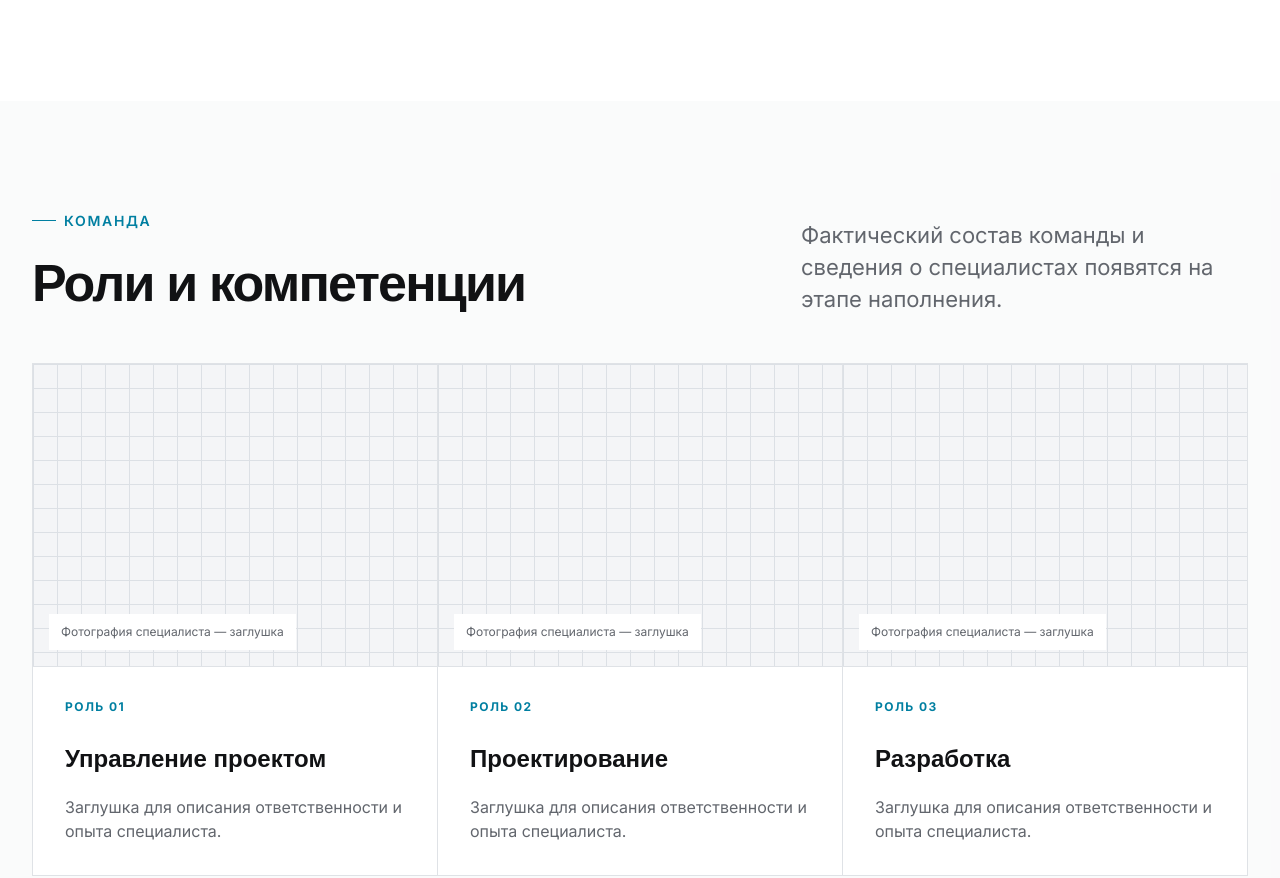
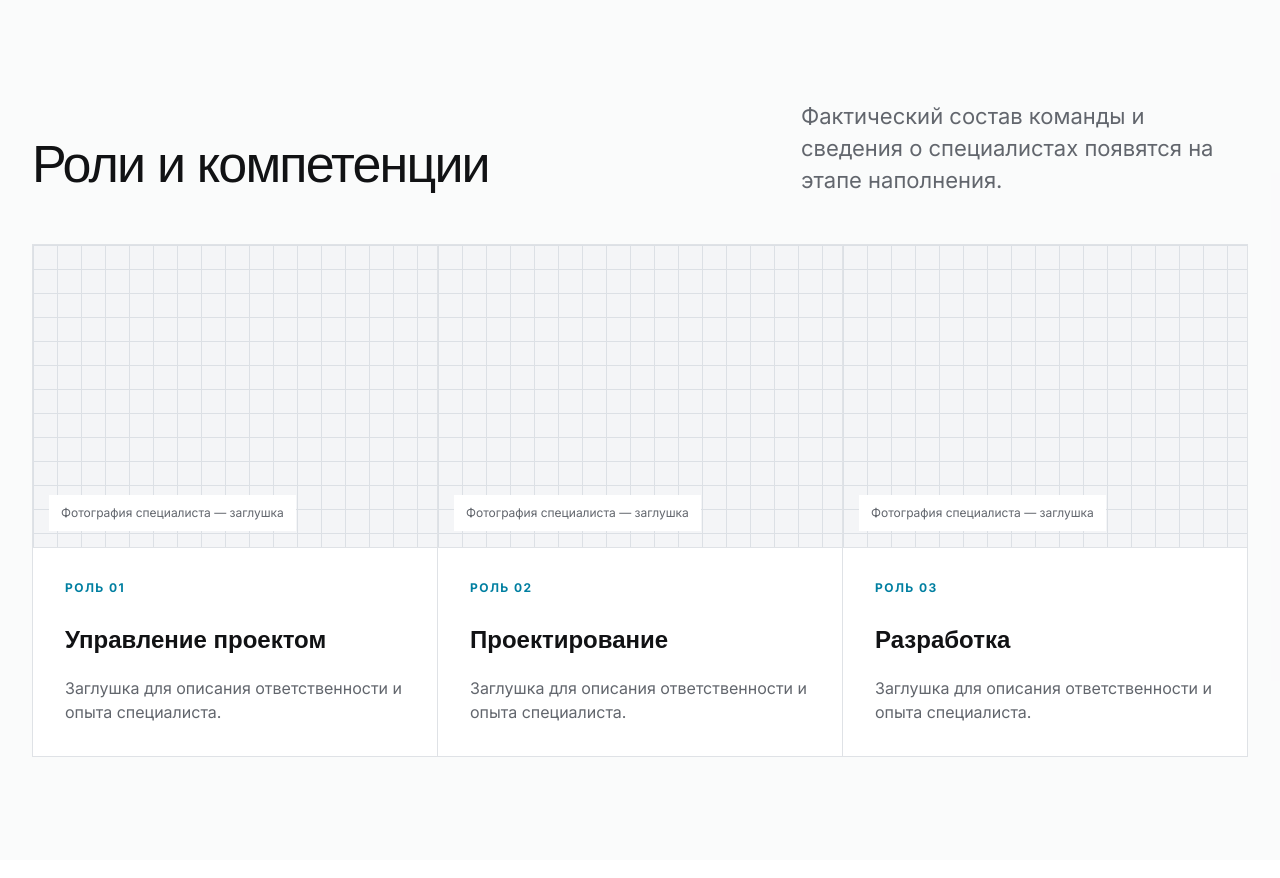
Before and after one commit to HELLISH-SATAN-666/kliko-site, a Next.js app: page /about in a window 1280 px wide. Shown: the part 1860-2738 px from the top of the page. Built offline with nearby package versions, Linux system fonts and the light colour scheme; a web font is replaced by a local one.

Commit message:
feat: упростить заголовки блока услуг

```diff
--- a/src/app/about/page.tsx
+++ b/src/app/about/page.tsx
@@ -10,7 +10,6 @@ export const metadata: Metadata = {
 export default function AboutPage() {
   return (
     <InnerPage
-      eyebrow="О компании"
       title="Создаём цифровые решения с понятной логикой"
       description="Здесь появится краткий рассказ о KLIKO, специализации команды и задачах, которые компания решает для клиентов. Текст будет заменён после подготовки фактических материалов."
       visualLabel="Место для фотографии команды или схемы компании"
@@ -21,7 +20,6 @@ export default function AboutPage() {
       ]}
       sections={[
         {
-          eyebrow: "Основа",
           title: "Как мы подходим к работе",
           description: "Черновая структура смысловых блоков. Формулировки будут уточнены вместе с позиционированием компании.",
           columns: 2,
@@ -45,7 +43,6 @@ export default function AboutPage() {
           ],
         },
         {
-          eyebrow: "Команда",
           title: "Роли и компетенции",
           description: "Фактический состав команды и сведения о специалистах появятся на этапе наполнения.",
           columns: 3,
--- a/src/app/articles/page.tsx
+++ b/src/app/articles/page.tsx
@@ -10,7 +10,6 @@ export const metadata: Metadata = {
 export default function ArticlesPage() {
   return (
     <InnerPage
-      eyebrow="Статьи"
       title="Материалы о продуктах, технологиях и работе команд"
       description="Раздел для практических статей, разборов и новостей KLIKO. Названия, авторы, даты и обложки пока заменены понятными заглушками."
       visualLabel="Место для обложки главного материала"
@@ -21,7 +20,6 @@ export default function ArticlesPage() {
       ]}
       sections={[
         {
-          eyebrow: "Публикации",
           title: "Последние материалы",
           description: "После подключения системы управления здесь будут выводиться актуальные публикации.",
           columns: 2,
@@ -34,7 +32,6 @@ export default function ArticlesPage() {
           })),
         },
         {
-          eyebrow: "Навигация",
           title: "Будущие рубрики",
           description: "Предварительный набор тем для структуры раздела. Названия будут уточнены при подготовке редакционного плана.",
           columns: 2,
--- a/src/app/contact/page.tsx
+++ b/src/app/contact/page.tsx
@@ -34,8 +34,7 @@ export default function ContactPage() {
             aria-labelledby="contact-title"
           >
             <div className="p-6 sm:p-8 lg:p-10 xl:p-12">
-              <p className="eyebrow text-primary">Связаться с нами</p>
-              <h1 id="contact-title" className="display-title mt-7">
+              <h1 id="contact-title" className="display-title">
                 Расскажите о вашем проекте
               </h1>
               <p className="body-copy mt-7 max-w-3xl text-muted-foreground">
--- a/src/app/globals.css
+++ b/src/app/globals.css
@@ -99,7 +99,7 @@ textarea {
 .section-title {
   max-width: 19ch;
   font-size: clamp(2rem, 4.2vw, 3rem);
-  font-weight: 600;
+  font-weight: 400;
   letter-spacing: -0.035em;
   line-height: 1.16;
   text-wrap: balance;
@@ -133,24 +133,6 @@ textarea {
   font-size: 1rem;
   font-weight: 500;
   line-height: 1.5rem;
-}
-
-.eyebrow {
-  display: inline-flex;
-  align-items: center;
-  gap: 0.5rem;
-  font-size: 0.875rem;
-  font-weight: 600;
-  line-height: 1.25rem;
-  letter-spacing: 0.12em;
-  text-transform: uppercase;
-}
-
-.eyebrow::before {
-  width: 1.5rem;
-  height: 1px;
-  content: "";
-  background: currentColor;
 }
 
 .focus-ring:focus-visible {
--- a/src/app/page.tsx
+++ b/src/app/page.tsx
@@ -34,20 +34,15 @@ const heroDirections = [
 ];
 
 function SectionHeading({
-  eyebrow,
   title,
   href,
 }: {
-  eyebrow: string;
   title: string;
   href?: string;
 }) {
   return (
     <div className="mb-10 flex items-end justify-between gap-8 md:mb-14">
-      <div>
-        <p className="eyebrow mb-5 text-primary">{eyebrow}</p>
-        <h2 className="section-title">{title}</h2>
-      </div>
+      <h2 className="section-title">{title}</h2>
       {href ? (
         <Link
           href={href}
@@ -126,10 +121,7 @@ export default function HomePage() {
       <section className="section-space" id="services">
         <div className="site-container">
           <Reveal>
-            <SectionHeading
-              eyebrow="Что мы делаем"
-              title="Услуги по разработке программного обеспечения"
-            />
+            <SectionHeading title="Услуги по разработке программного обеспечения" />
             <ServicesAccordion />
           </Reveal>
         </div>
@@ -145,7 +137,7 @@ export default function HomePage() {
       <section className="section-space" id="projects">
         <div className="site-container">
           <Reveal>
-            <SectionHeading eyebrow="Выбранные работы" title="Реализованные нами проекты" href="/projects" />
+            <SectionHeading title="Реализованные нами проекты" href="/projects" />
           </Reveal>
 
           <div className="grid gap-3 sm:grid-cols-2 lg:grid-cols-3">
@@ -204,7 +196,7 @@ export default function HomePage() {
       <section className="section-space" id="articles">
         <div className="site-container">
           <Reveal>
-            <SectionHeading eyebrow="База знаний" title="Статьи и материалы" href="/articles" />
+            <SectionHeading title="Статьи и материалы" href="/articles" />
           </Reveal>
 
           <div className="grid gap-3 md:grid-cols-2">
@@ -248,7 +240,7 @@ export default function HomePage() {
       <section className="section-space" id="technologies">
         <div className="site-container">
           <Reveal>
-            <SectionHeading eyebrow="Компетенции" title="Используемые нами технологии" />
+            <SectionHeading title="Используемые нами технологии" />
             <TechnologyTabs />
           </Reveal>
         </div>
@@ -258,7 +250,6 @@ export default function HomePage() {
         <div className="site-container">
           <Reveal className="grid border border-border bg-[#fafafa] lg:grid-cols-[1.58fr_1fr]">
             <div className="p-6 sm:p-9 lg:p-14">
-              <p className="eyebrow mb-5 text-primary">Связаться с нами</p>
               <h2 className="section-title">Расскажите о вашей задаче</h2>
               <p className="body-copy mt-6 max-w-2xl text-muted-foreground">
                 Оставьте контакты и краткое описание. Это демонстрационный каркас формы без отправки данных.
--- a/src/app/projects/page.tsx
+++ b/src/app/projects/page.tsx
@@ -10,7 +10,6 @@ export const metadata: Metadata = {
 export default function ProjectsPage() {
   return (
     <InnerPage
-      eyebrow="Проекты"
       title="Решения, созданные для конкретных задач"
       description="Здесь появятся реализованные проекты KLIKO: исходные задачи, ход работы и измеримые результаты. Пока карточки содержат только структурные заглушки."
       visualLabel="Место для обложки избранного проекта"
@@ -21,7 +20,6 @@ export default function ProjectsPage() {
       ]}
       sections={[
         {
-          eyebrow: "Подборка",
           title: "Реализованные проекты",
           description: "Названия, изображения и описания будут заменены фактическими материалами после согласования публикации.",
           columns: 3,
@@ -34,7 +32,6 @@ export default function ProjectsPage() {
           })),
         },
         {
-          eyebrow: "Структура кейса",
           title: "Что расскажем о каждом проекте",
           description: "Эти блоки задают единый формат будущих подробных страниц проектов.",
           columns: 3,
--- a/src/app/services/page.tsx
+++ b/src/app/services/page.tsx
@@ -10,7 +10,6 @@ export const metadata: Metadata = {
 export default function ServicesPage() {
   return (
     <InnerPage
-      eyebrow="Услуги"
       title="Разрабатываем и развиваем цифровые продукты"
       description="На странице собраны основные направления работы. Подробные условия, состав команд и примеры решений будут добавлены после подготовки фактических материалов."
       visualLabel="Место для схемы направлений и связей между услугами"
@@ -21,7 +20,6 @@ export default function ServicesPage() {
       ]}
       sections={[
         {
-          eyebrow: "Направления",
           title: "Чем можем помочь",
           description: "Каждый блок станет отдельным описанием услуги с задачами, результатами и порядком работы.",
           columns: 3,
@@ -49,7 +47,6 @@ export default function ServicesPage() {
           ],
         },
         {
-          eyebrow: "Порядок работы",
           title: "От запроса до запуска",
           description: "Последовательность приведена как каркас и будет уточнена под реальные процессы компании.",
           columns: 3,
--- a/src/components/inner-page.tsx
+++ b/src/components/inner-page.tsx
@@ -14,7 +14,6 @@ export type InnerPageItem = {
 };
 
 export type InnerPageSection = {
-  eyebrow: string;
   title: string;
   description?: string;
   columns?: 2 | 3;
@@ -22,7 +21,6 @@ export type InnerPageSection = {
 };
 
 type InnerPageProps = {
-  eyebrow: string;
   title: string;
   description: string;
   visualLabel: string;
@@ -38,7 +36,6 @@ const columnClasses = {
 } as const;
 
 export function InnerPage({
-  eyebrow,
   title,
   description,
   visualLabel,
@@ -53,8 +50,7 @@ export function InnerPage({
       <section className="bg-background">
         <div className="site-container grid gap-12 py-20 md:py-24 lg:min-h-[520px] lg:grid-cols-[minmax(0,1.35fr)_minmax(280px,0.65fr)] lg:items-end lg:py-28">
           <div>
-            <p className="eyebrow text-primary">{eyebrow}</p>
-            <h1 className="display-title mt-7">{title}</h1>
+            <h1 className="display-title">{title}</h1>
             <p className="body-copy mt-8 max-w-3xl text-muted-foreground">
               {description}
             </p>
@@ -92,8 +88,7 @@ export function InnerPage({
           <div className="site-container">
             <div className="grid gap-6 md:grid-cols-[minmax(0,1fr)_minmax(260px,0.6fr)] md:items-end">
               <div>
-                <p className="eyebrow text-primary">{section.eyebrow}</p>
-                <h2 className="section-title mt-5">{section.title}</h2>
+                <h2 className="section-title">{section.title}</h2>
               </div>
               {section.description ? (
                 <p className="body-copy max-w-2xl text-muted-foreground md:justify-self-end">
@@ -131,8 +126,7 @@ export function InnerPage({
       <section className="section-space bg-background">
         <div className="site-container grid gap-8 bg-primary p-8 text-primary-foreground md:grid-cols-[minmax(0,1fr)_auto] md:items-end md:p-12">
           <div>
-            <p className="eyebrow">Следующий шаг</p>
-            <h2 className="mt-5 max-w-xl text-3xl font-black tracking-[-0.04em] md:text-4xl">{ctaTitle}</h2>
+            <h2 className="max-w-xl text-3xl font-black tracking-[-0.04em] md:text-4xl">{ctaTitle}</h2>
             <p className="body-copy mt-5 max-w-3xl text-primary-foreground/75">{ctaDescription}</p>
           </div>
           <Link
```
Also changed, not shown: src/components/services-accordion.tsx (+4 -7 lines).
